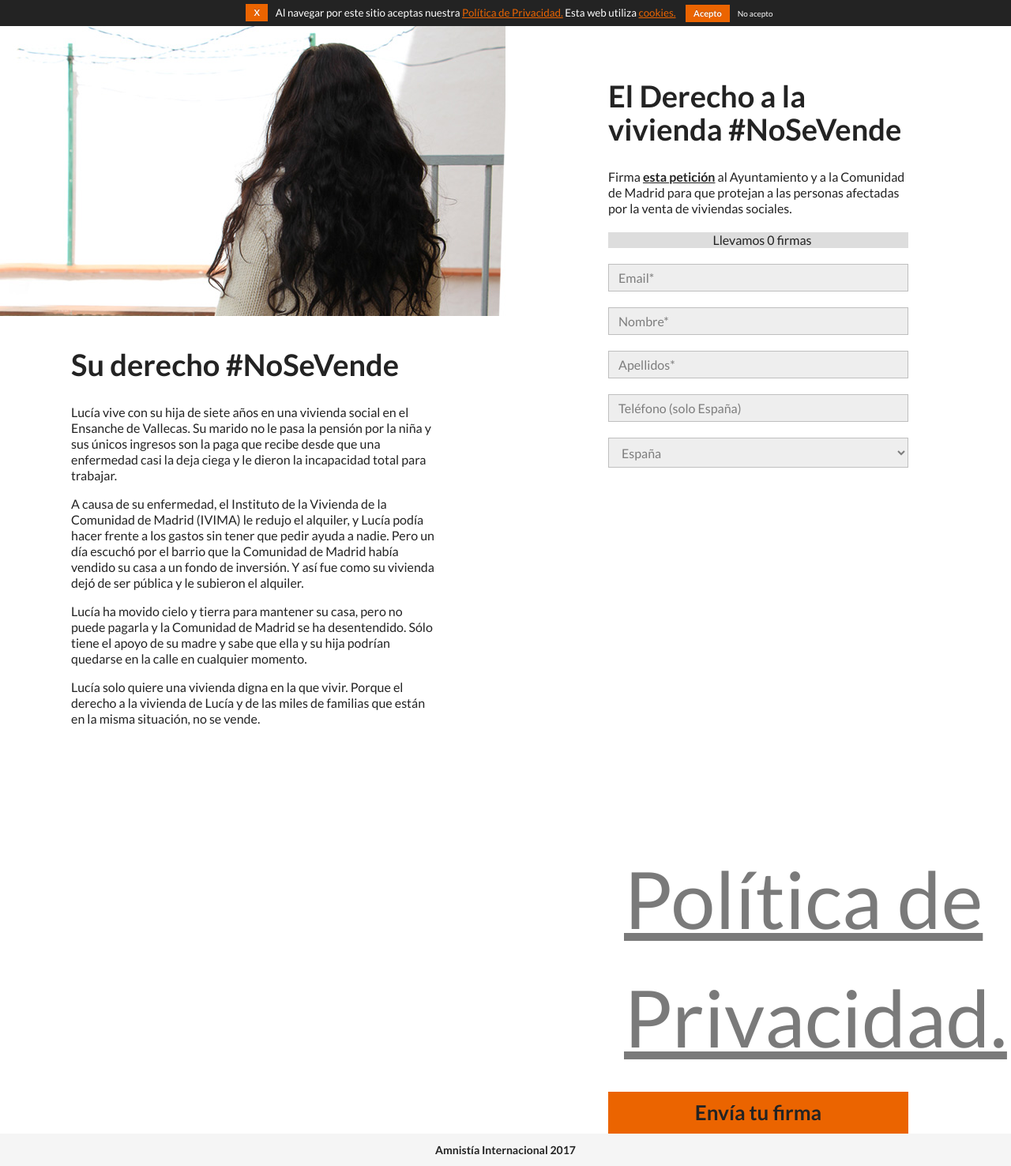
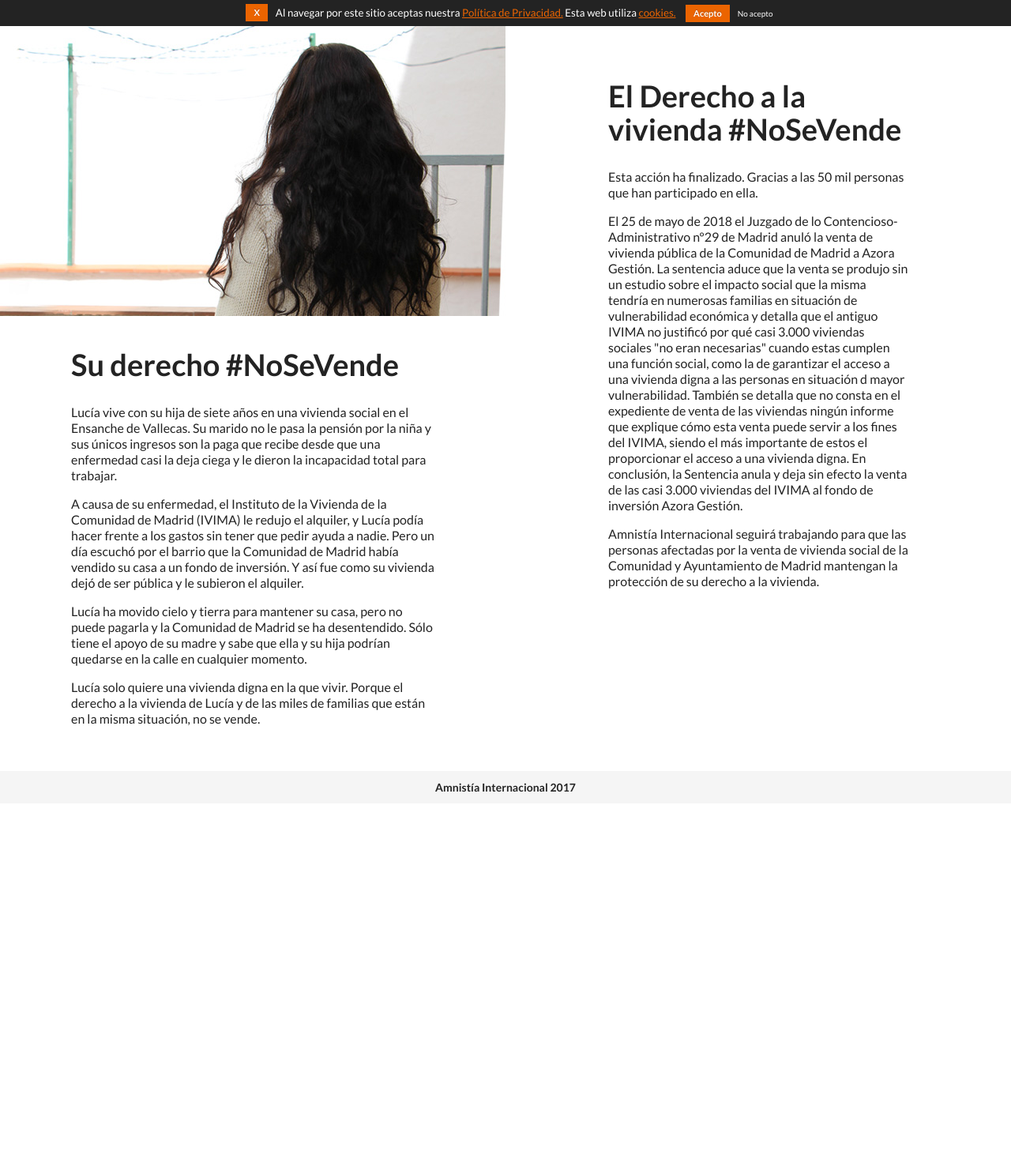
Before and after one commit to amnesty/microsite_hogaresenventa, a PHP site: page /hogaresenventa/lucia/ in a window 1280 px wide. Shown: the part 60-1536 px from the top of the page at 79% size. After the commit the page ends 1063 px from the top, so only its background shows below. Run offline with PHP 8.4, Linux system fonts and the light colour scheme; data that the repository does not hold is empty; a stand-in replaces the project's code that opens the database connection; some libraries are stand-ins or nearby versions.

Commit message:
cierre de la campaña

```diff
--- a/index.php
+++ b/index.php
@@ -280,9 +280,11 @@ if($isMobile) {
 
 
 	<!-- Botón firma Mobile  -->
+<!--
 	<div class="boton-fixed-firma">
 		<a data-e_c="hogaresenventa" data-e_a="home boton footer firma" data-e_l="home boton footer firma" class="btn-big-general firma send-piwik-event" href="#"><b>Firma</b></a>
 	</div>
+-->
 
 	<!-- Footer -->
 
--- a/lucia.php
+++ b/lucia.php
@@ -187,11 +187,16 @@ if($isMobile) {
 
 							<div class="formulario-general desktop">
 								<h1>El Derecho a la vivienda #NoSeVende</h1>
-								<p>Firma <a data-e_c="hogaresenventa" data-e_a="lucía petición" data-e_l="lucía petición" href="#" title="esta petición" data-toggle="modal" data-target="#modal-peticion" class="send-piwik-event"><b>esta petición</b></a> al Ayuntamiento y a la Comunidad de Madrid para que protejan a las personas afectadas por la venta de viviendas sociales.</p>
-<?php
-	$id_formulario = "formFirma";
-	include ('includes/form-firma.php');
-?>
+
+<!-- Se quita el formulario y se incluye texto de cierre 8-6-18-->
+<p>Esta acción ha finalizado. Gracias a las 50 mil personas que han participado en ella.</p>
+
+<p>El 25 de mayo de 2018 el Juzgado de lo Contencioso-Administrativo nº29 de Madrid anuló la venta de vivienda pública de la Comunidad de Madrid a Azora Gestión. La sentencia aduce que la venta se produjo sin un estudio sobre el impacto social que la misma tendría en numerosas familias en situación de vulnerabilidad económica y detalla que el antiguo IVIMA no justificó por qué casi 3.000 viviendas sociales "no eran necesarias" cuando estas cumplen una función social, como la de garantizar el acceso a una vivienda digna a las personas en situación d mayor vulnerabilidad. También se detalla que no consta en el expediente de venta de las viviendas ningún informe que explique cómo esta venta puede servir a los fines del IVIMA, siendo el más importante de estos el proporcionar el acceso a una vivienda digna. En conclusión, la Sentencia anula y deja sin efecto la venta de las casi 3.000 viviendas del IVIMA al fondo de inversión Azora Gestión.</p>
+
+<p>Amnistía Internacional seguirá trabajando para que las personas afectadas por la venta de vivienda social de la Comunidad y Ayuntamiento de Madrid mantengan la protección de su derecho a la vivienda. </p>
+
+<!-- 								<p>Firma <a data-e_c="hogaresenventa" data-e_a="lucía petición" data-e_l="lucía petición" href="#" title="esta petición" data-toggle="modal" data-target="#modal-peticion" class="send-piwik-event"><b>esta petición</b></a> al Ayuntamiento y a la Comunidad de Madrid para que protejan a las personas afectadas por la venta de viviendas sociales.</p>
+-->
 							</div>
 						</div>
 
```
